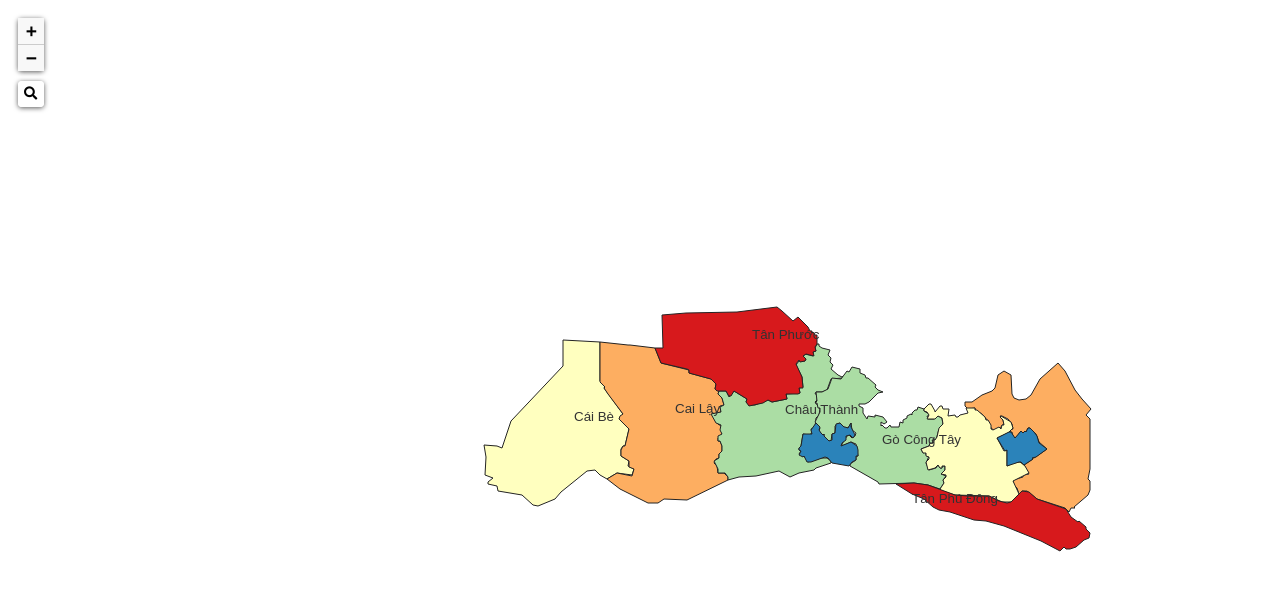
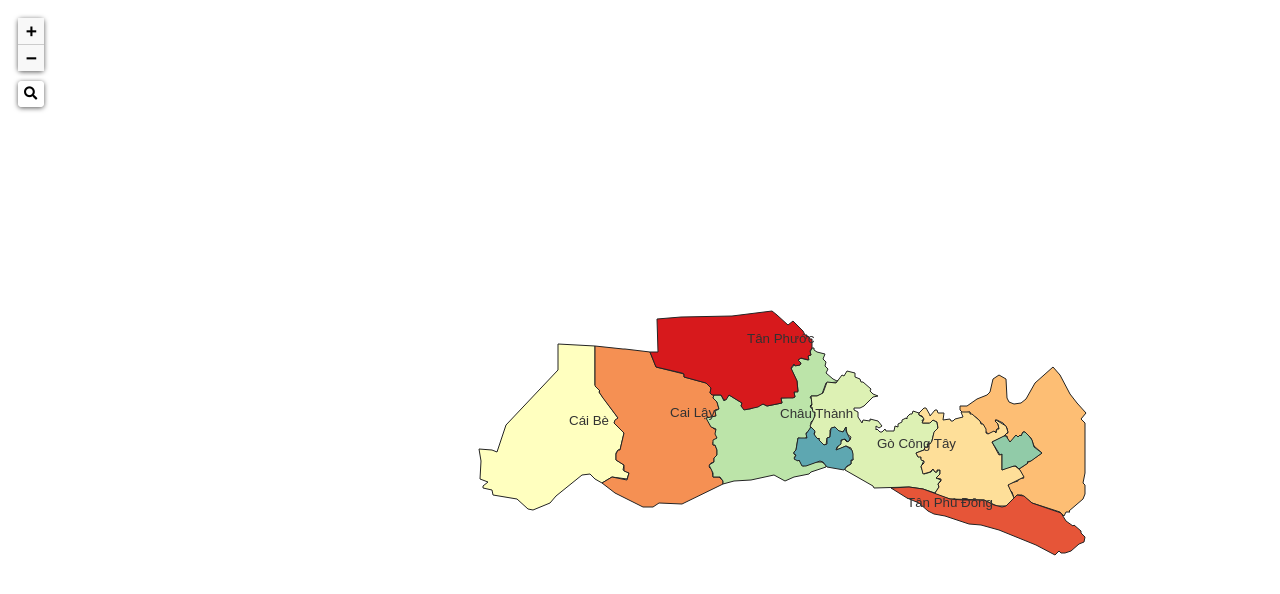
Before and after one commit to HaGiaHue/HaGiaHue.github.io, a plain HTML site: page index.html in a window 1280 px wide. Shown: the top 594 px of the page. Drawn offline with Linux system fonts and the light colour scheme.

Commit message:
Add files via upload

```diff
--- a/index.html
+++ b/index.html
@@ -42,7 +42,7 @@
             continuousWorld: false,
             worldCopyJump: false,
             zoomControl:true, maxZoom:28, minZoom:1
-        }).fitBounds([[10.078995549648482,105.66811336147762],[10.748574488141251,106.95709640280789]]);
+        }).fitBounds([[10.08464625047011,105.67717548898274],[10.75426185827824,106.96619784281397]]);
         var hash = new L.Hash(map);
         map.attributionControl.setPrefix('<a href="https://github.com/tomchadwin/qgis2web" target="_blank">qgis2web</a> &middot; <a href="https://leafletjs.com" title="A JS library for interactive maps">Leaflet</a> &middot; <a href="https://qgis.org">QGIS</a>');
         var autolinker = new Autolinker({truncate: {length: 30, location: 'smart'}});
@@ -104,10 +104,12 @@
                         <td>' + (feature.properties['DienTich'] !== null ? autolinker.link(feature.properties['DienTich'].toLocaleString()) : '') + '</td>\
                     </tr>\
                     <tr>\
-                        <td colspan="2">' + (feature.properties['MatDoDanSo'] !== null ? autolinker.link(feature.properties['MatDoDanSo'].toLocaleString()) : '') + '</td>\
+                        <th scope="row">MatDoDanSo</th>\
+                        <td>' + (feature.properties['MatDoDanSo'] !== null ? autolinker.link(feature.properties['MatDoDanSo'].toLocaleString()) : '') + '</td>\
                     </tr>\
                     <tr>\
-                        <td colspan="2">' + (feature.properties['Dien_Tich'] !== null ? autolinker.link(feature.properties['Dien_Tich'].toLocaleString()) : '') + '</td>\
+                        <th scope="row">Dien_Tich</th>\
+                        <td>' + (feature.properties['Dien_Tich'] !== null ? autolinker.link(feature.properties['Dien_Tich'].toLocaleString()) : '') + '</td>\
                     </tr>\
                     <tr>\
                         <th scope="row">Matdodan_1</th>\
@@ -118,8 +120,9 @@
         }
 
         function style_RG_TIENGIANG_0_0(feature) {
-            if (feature.properties['Matdodan_1'] >= 196.000000 && feature.properties['Matdodan_1'] <= 286.600000 ) {
-                return {
+            switch(String(feature.properties['Matdodan_1'])) {
+                case '196':
+                    return {
                 pane: 'pane_RG_TIENGIANG_0',
                 opacity: 1,
                 color: 'rgba(35,35,35,1.0)',
@@ -132,9 +135,9 @@
                 fillColor: 'rgba(215,25,28,1.0)',
                 interactive: true,
             }
-            }
-            if (feature.properties['Matdodan_1'] >= 286.600000 && feature.properties['Matdodan_1'] <= 596.000000 ) {
-                return {
+                    break;
+                case '277':
+                    return {
                 pane: 'pane_RG_TIENGIANG_0',
                 opacity: 1,
                 color: 'rgba(35,35,35,1.0)',
@@ -144,12 +147,57 @@
                 weight: 1.0,
                 fill: true,
                 fillOpacity: 1,
-                fillColor: 'rgba(253,174,97,1.0)',
+                fillColor: 'rgba(230,85,56,1.0)',
                 interactive: true,
             }
+                    break;
+                case '289':
+                    return {
+                pane: 'pane_RG_TIENGIANG_0',
+                opacity: 1,
+                color: 'rgba(35,35,35,1.0)',
+                dashArray: '',
+                lineCap: 'butt',
+                lineJoin: 'miter',
+                weight: 1.0,
+                fill: true,
+                fillOpacity: 1,
+                fillColor: 'rgba(245,144,83,1.0)',
+                interactive: true,
             }
-            if (feature.properties['Matdodan_1'] >= 596.000000 && feature.properties['Matdodan_1'] <= 735.200000 ) {
-                return {
+                    break;
+                case '491':
+                    return {
+                pane: 'pane_RG_TIENGIANG_0',
+                opacity: 1,
+                color: 'rgba(35,35,35,1.0)',
+                dashArray: '',
+                lineCap: 'butt',
+                lineJoin: 'miter',
+                weight: 1.0,
+                fill: true,
+                fillOpacity: 1,
+                fillColor: 'rgba(253,190,116,1.0)',
+                interactive: true,
+            }
+                    break;
+                case '666':
+                    return {
+                pane: 'pane_RG_TIENGIANG_0',
+                opacity: 1,
+                color: 'rgba(35,35,35,1.0)',
+                dashArray: '',
+                lineCap: 'butt',
+                lineJoin: 'miter',
+                weight: 1.0,
+                fill: true,
+                fillOpacity: 1,
+                fillColor: 'rgba(254,223,153,1.0)',
+                interactive: true,
+            }
+                    break;
+                case '702':
+                    return {
                 pane: 'pane_RG_TIENGIANG_0',
                 opacity: 1,
                 color: 'rgba(35,35,35,1.0)',
@@ -162,9 +210,9 @@
                 fillColor: 'rgba(255,255,191,1.0)',
                 interactive: true,
             }
-            }
-            if (feature.properties['Matdodan_1'] >= 735.200000 && feature.properties['Matdodan_1'] <= 1414.400000 ) {
-                return {
+                    break;
+                case '785':
+                    return {
                 pane: 'pane_RG_TIENGIANG_0',
                 opacity: 1,
                 color: 'rgba(35,35,35,1.0)',
@@ -174,12 +222,57 @@
                 weight: 1.0,
                 fill: true,
                 fillOpacity: 1,
-                fillColor: 'rgba(171,221,164,1.0)',
+                fillColor: 'rgba(221,241,180,1.0)',
                 interactive: true,
             }
+                    break;
+                case '1013':
+                    return {
+                pane: 'pane_RG_TIENGIANG_0',
+                opacity: 1,
+                color: 'rgba(35,35,35,1.0)',
+                dashArray: '',
+                lineCap: 'butt',
+                lineJoin: 'miter',
+                weight: 1.0,
+                fill: true,
+                fillOpacity: 1,
+                fillColor: 'rgba(188,228,169,1.0)',
+                interactive: true,
             }
-            if (feature.properties['Matdodan_1'] >= 1414.400000 && feature.properties['Matdodan_1'] <= 4655.000000 ) {
-                return {
+                    break;
+                case '3020':
+                    return {
+                pane: 'pane_RG_TIENGIANG_0',
+                opacity: 1,
+                color: 'rgba(35,35,35,1.0)',
+                dashArray: '',
+                lineCap: 'butt',
+                lineJoin: 'miter',
+                weight: 1.0,
+                fill: true,
+                fillOpacity: 1,
+                fillColor: 'rgba(145,203,168,1.0)',
+                interactive: true,
+            }
+                    break;
+                case '4655':
+                    return {
+                pane: 'pane_RG_TIENGIANG_0',
+                opacity: 1,
+                color: 'rgba(35,35,35,1.0)',
+                dashArray: '',
+                lineCap: 'butt',
+                lineJoin: 'miter',
+                weight: 1.0,
+                fill: true,
+                fillOpacity: 1,
+                fillColor: 'rgba(94,167,177,1.0)',
+                interactive: true,
+            }
+                    break;
+                default:
+                    return {
                 pane: 'pane_RG_TIENGIANG_0',
                 opacity: 1,
                 color: 'rgba(35,35,35,1.0)',
@@ -192,6 +285,7 @@
                 fillColor: 'rgba(43,131,186,1.0)',
                 interactive: true,
             }
+                    break;
             }
         }
         map.createPane('pane_RG_TIENGIANG_0');
```
Also changed, not shown: css/qgis2web.css (line endings or trailing spaces), legend/RG_TIENGIANG_0_10.png (added), legend/RG_TIENGIANG_0_10137.png (added), legend/RG_TIENGIANG_0_1960.png (added), legend/RG_TIENGIANG_0_2771.png (added), legend/RG_TIENGIANG_0_2892.png (added), legend/RG_TIENGIANG_0_30208.png (added), legend/RG_TIENGIANG_0_46559.png (added), legend/RG_TIENGIANG_0_4913.png (added), legend/RG_TIENGIANG_0_6664.png (added), legend/RG_TIENGIANG_0_7025.png (added), legend/RG_TIENGIANG_0_7856.png (added).
